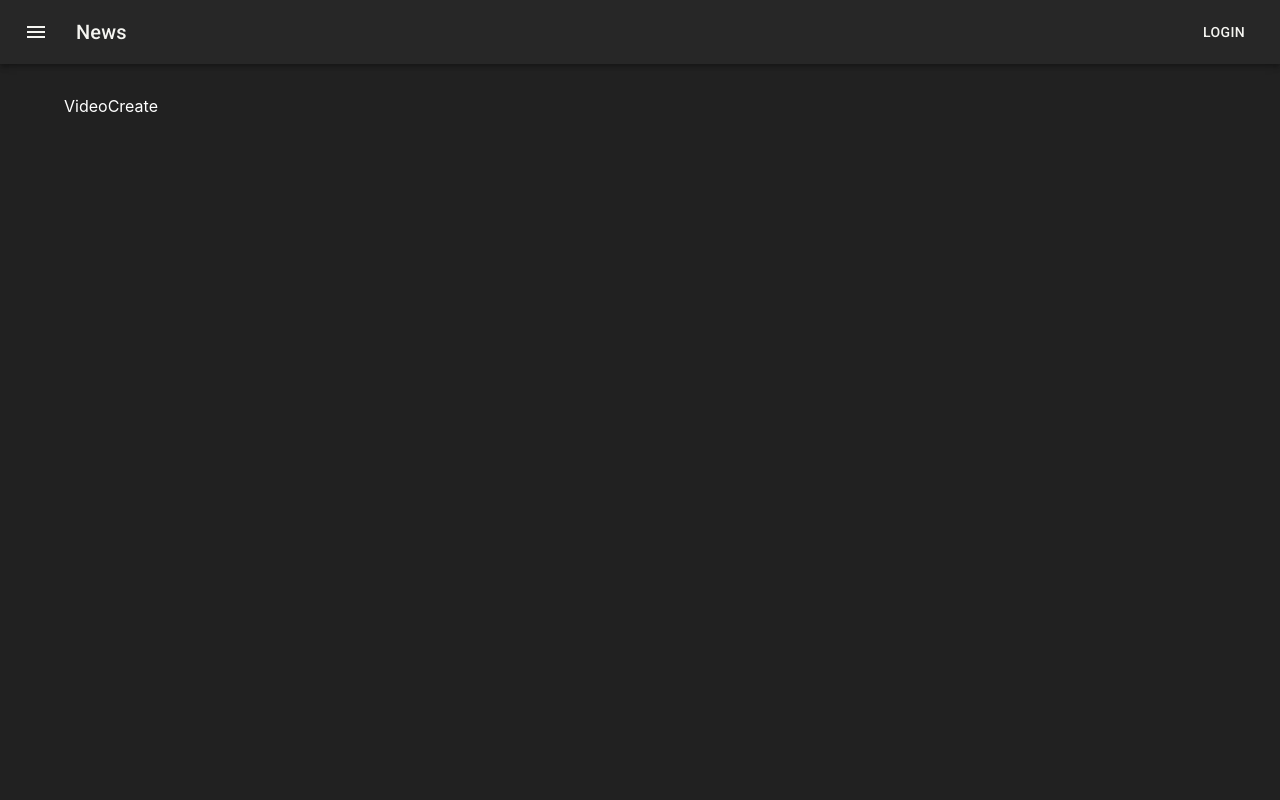
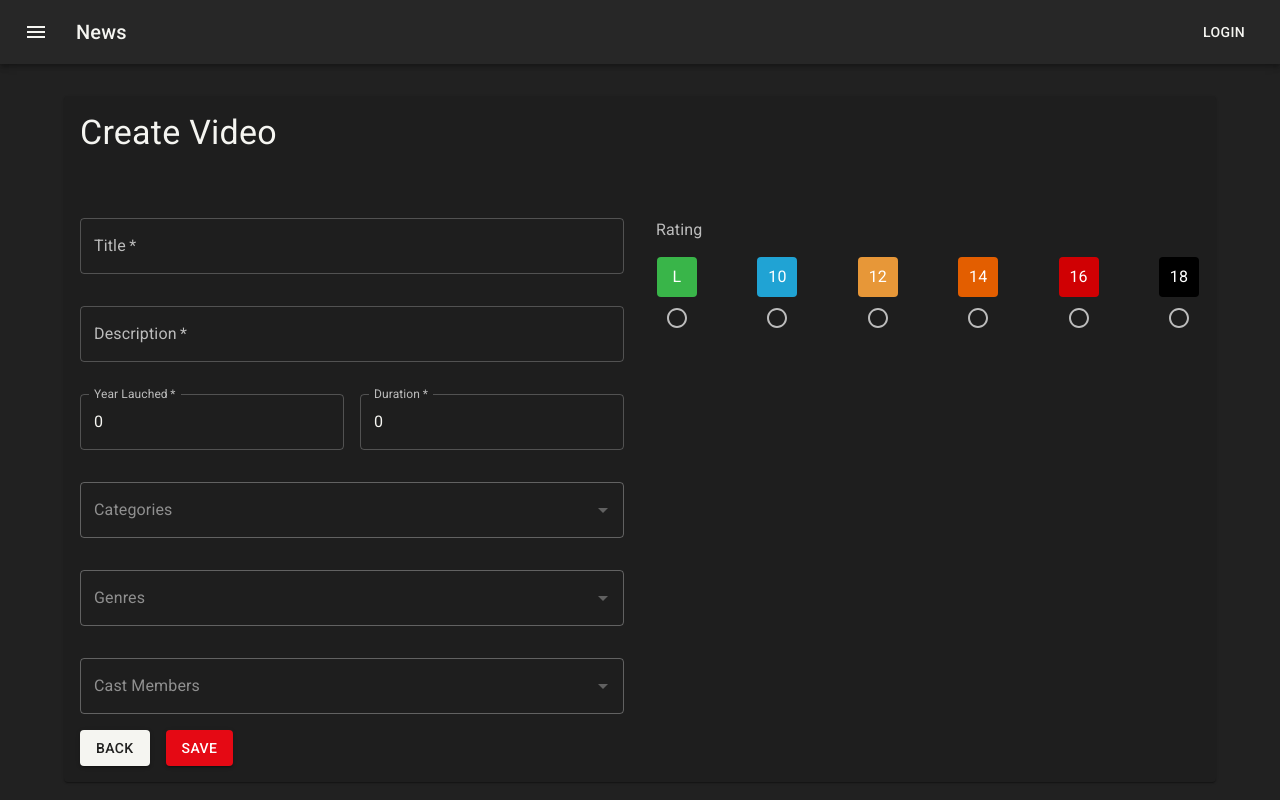
Before and after one commit to CarlosEduardoGui/codeflix, a React (Create React App) app: page /videos/create in a window 1280 px wide. Built offline with nearby package versions, Linux system fonts and the light colour scheme; no server answers.

Commit message:
feat: add create new video

```diff
--- a/src/features/videos/VideosCreate.tsx
+++ b/src/features/videos/VideosCreate.tsx
@@ -1,7 +1,58 @@
-import React from 'react'
+import { useGetAllGenresQuery, useGetAllCategoriesQuery, useGetAllCastMembersQuery, initialState, useCreateVideoMutation } from './videosSlice';
+import { Box, Paper, Typography } from '@mui/material'
+import { VideosForm } from './components/VideosForm'
+import React, { useEffect, useState } from 'react'
+import { Video } from '../../types/Videos';
+import { mapVideoToForm } from './utils';
+import { useSnackbar } from 'notistack';
 
 export default function VideoCreate() {
+  const { enqueueSnackbar } = useSnackbar();
+  const { data: genres } = useGetAllGenresQuery();
+  const { data: categories } = useGetAllCategoriesQuery();
+  const { data: cast_members } = useGetAllCastMembersQuery();
+  const [createVideo, status] = useCreateVideoMutation();
+  const [videoState, setVideoState] = useState<Video>(initialState);
+
+  function handleChange(event: React.ChangeEvent<HTMLInputElement>) {
+    const { name, value } = event.target;
+    setVideoState((state) => ({ ...state, [name]: value }));
+  }
+
+  async function handleSubmit(event: React.FormEvent<HTMLFormElement>) {
+    event.preventDefault();
+    await createVideo(mapVideoToForm(videoState));
+  }
+
+  useEffect(() => {
+    if (status.isSuccess) {
+      enqueueSnackbar("Video has been created!", { variant: 'success' });
+    }
+
+    if (status.isError) {
+      enqueueSnackbar("Error creating video.", { variant: 'error' });
+    }
+  }, [status, enqueueSnackbar]);
+
   return (
-    <div>VideoCreate</div>
+    <Box>
+      <Paper>
+        <Box p={2}>
+          <Box mb={2}>
+            <Typography variant="h4">Create Video</Typography>
+          </Box>
+        </Box>
+        <VideosForm
+          video={videoState}
+          genres={genres?.data}
+          categories={categories?.data}
+          cast_members={cast_members?.data}
+          isLoading={status.isLoading}
+          isDisabled={status.isLoading}
+          handleSubmit={handleSubmit}
+          handleChange={handleChange}
+        />
+      </Paper>
+    </Box>
   )
 }
--- a/src/features/videos/VideosEdit.tsx
+++ b/src/features/videos/VideosEdit.tsx
@@ -39,7 +39,7 @@ export function VideosEdit() {
     }
 
     if (status.isError) {
-      enqueueSnackbar("Error updating genre.", { variant: 'error' });
+      enqueueSnackbar("Error updating video.", { variant: 'error' });
     }
   }, [status, enqueueSnackbar]);
 
--- a/src/features/videos/videosSlice.ts
+++ b/src/features/videos/videosSlice.ts
@@ -70,6 +70,14 @@ function getAllCastMembers() {
     return `cast_members?all=true`
 }
 
+function createVideo(video: VideoPayload) {
+    return {
+        url: `${endpointUrl}`,
+        method: 'POST',
+        body: video
+    }
+}
+
 function updateVideo(video: VideoPayload) {
     return {
         url: `${endpointUrl}/${video.id}`,
@@ -107,6 +115,10 @@ export const videosApiSlice = apiSlice.injectEndpoints({
             query: getAllCastMembers,
             providesTags: ["CastMembers"]
         }),
+        createVideo: mutation<Result, VideoPayload>({
+            query: createVideo,
+            invalidatesTags: ["Videos"]
+        }),
         updateVideo: mutation<Result, VideoPayload>({
             query: updateVideo,
             invalidatesTags: ["Videos"]
@@ -125,6 +137,7 @@ export const {
     useGetAllGenresQuery,
     useGetAllCategoriesQuery,
     useGetAllCastMembersQuery,
+    useCreateVideoMutation,
     useUpdateVideoMutation,
     useDeleteVideoMutation
 } = videosApiSlice;
```
